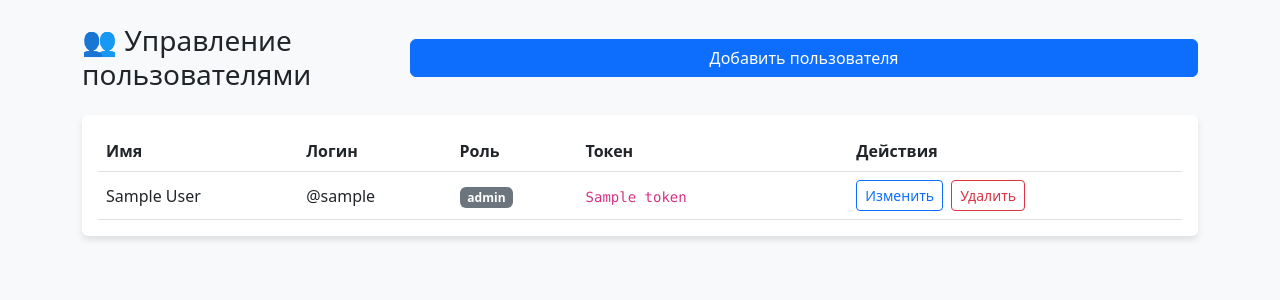
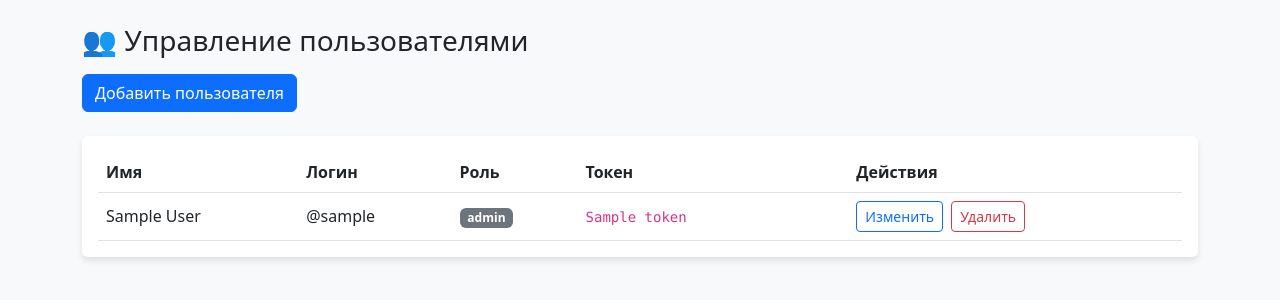
Before and after one commit to IRONINBEAT/media_content_distribution_system, a FastAPI app: template backend/templates/admin_users.html in a window 1280 px wide. Shown: the part 56-356 px from the top of the page. Run offline with FastAPI, Linux system fonts and the light colour scheme; the template is opened without the code that fills it: most values are stand-ins (such as "Sample title", 1, 10 or a date in 2020).

Commit message:
other place for button

```diff
--- a/backend/templates/admin_users.html
+++ b/backend/templates/admin_users.html
@@ -1,14 +1,16 @@
 {% extends "base.html" %}
 {% block content %}
-<div class="d-flex flex-column flex-sm-row justify-content-between align-items-start align-items-sm-center mb-4 gap-3">
-    <h3 class="mb-0">👥 Управление пользователями</h3>
-    <button class="btn btn-primary w-100 w-sm-auto" data-bs-toggle="modal" data-bs-target="#addUserModal">
+<div class="d-flex flex-column align-items-start mb-4">
+    <h3>👥 Управление пользователями</h3>
+
+    <button class="btn btn-primary mt-2" data-bs-toggle="modal" data-bs-target="#addUserModal">
         Добавить пользователя
     </button>
 </div>
 
 <div class="card">
-    <div class="card-body p-0 p-sm-3"> <div class="table-responsive">
+    <div class="card-body p-0 p-sm-3">
+        <div class="table-responsive">
             <table class="table table-hover align-middle mb-0">
                 <thead>
                     <tr>
```
